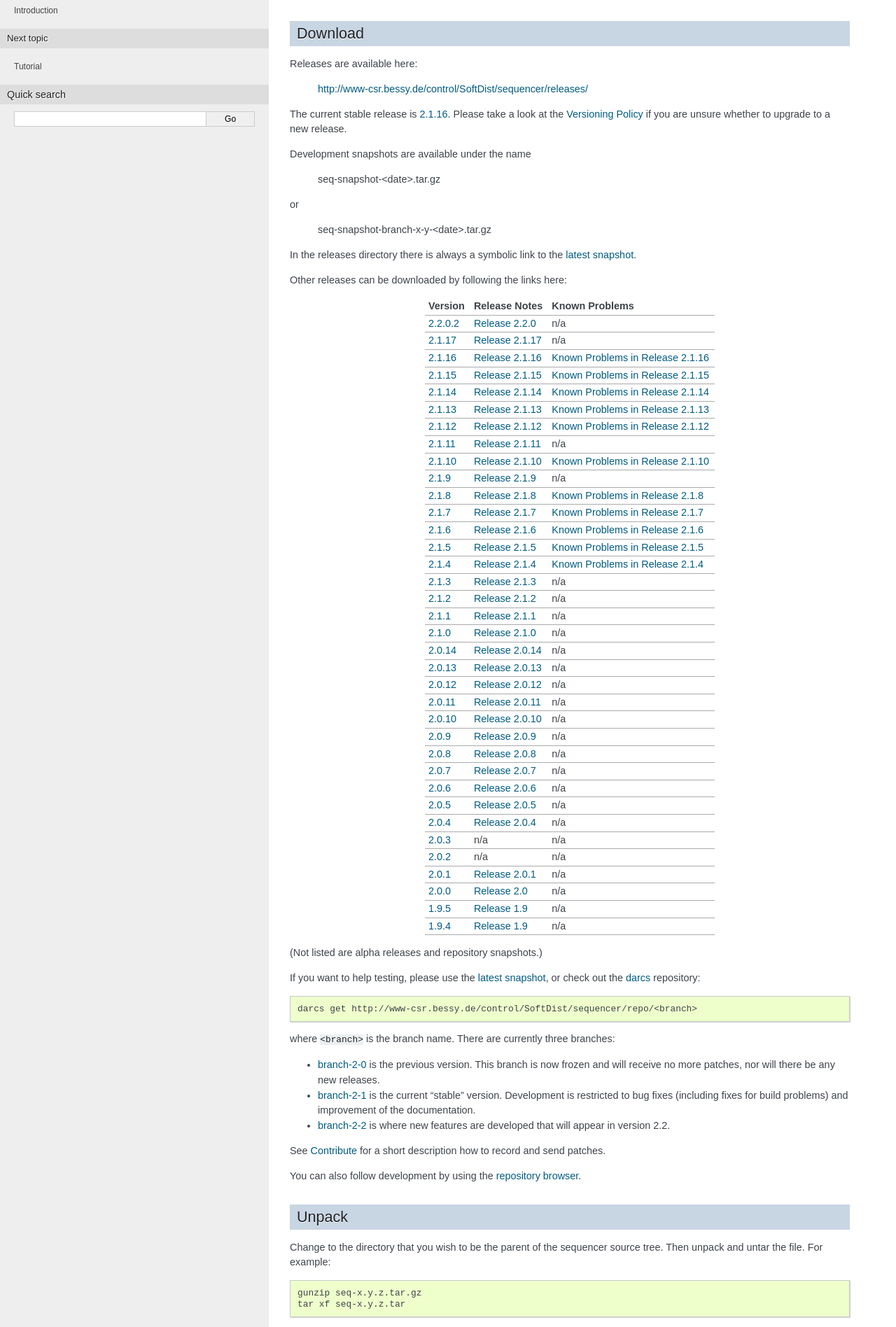
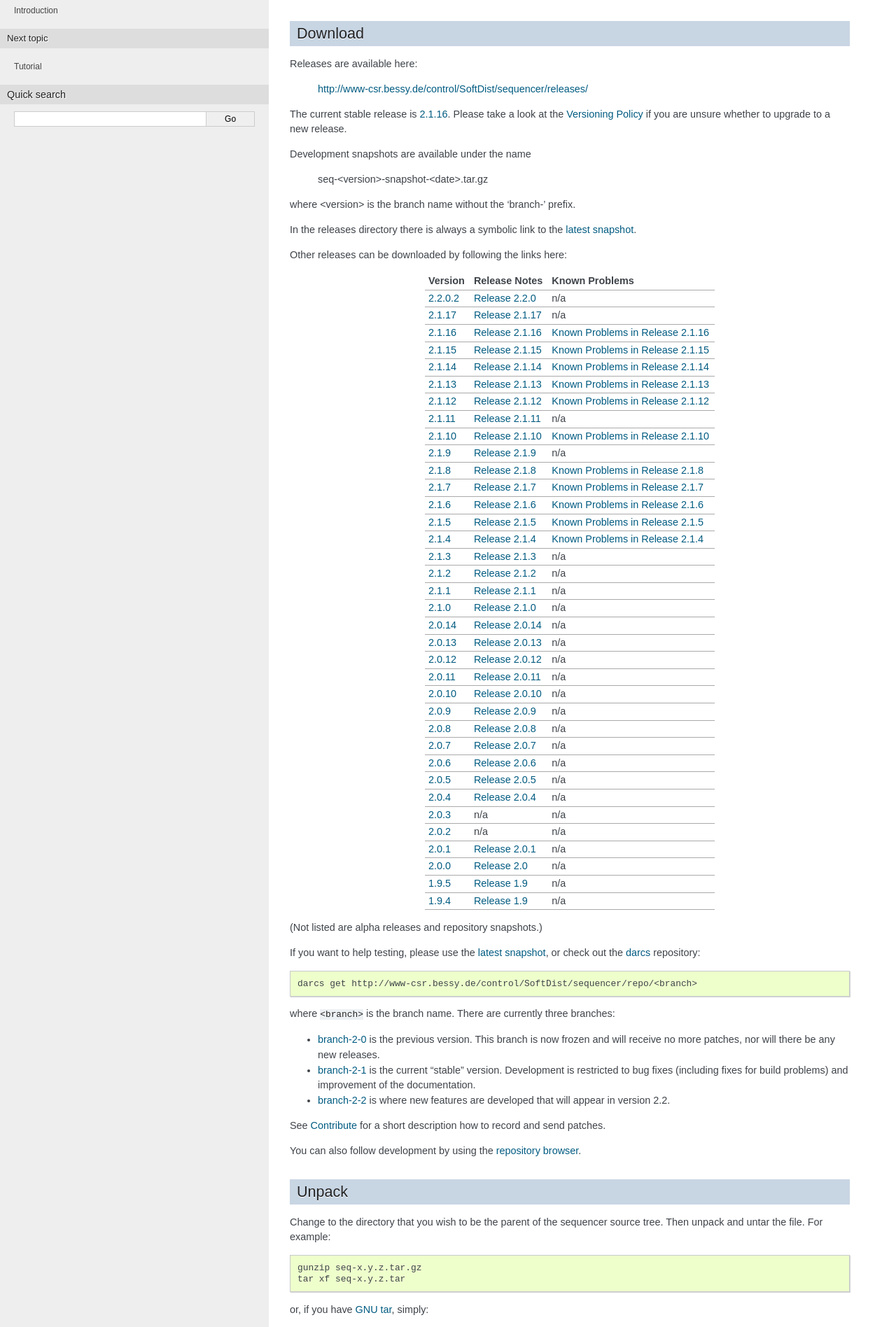
Before and after one commit to jeonghanlee/sequencer-2-2, a Sphinx documentation site: the page built from documentation/Installation.txt, in a window 1280 px wide. Shown: the part 317-2213 px from the top of the page at 70% size. Built offline with Sphinx 7.4.7, drawn with Linux system fonts in a browser that asks for light colours; some of the changed text lies outside the part shown.

Commit message:
docs: fix snapshot names to include branch

```diff
--- a/documentation/Installation.txt
+++ b/documentation/Installation.txt
@@ -35,11 +35,9 @@ a new release.
 
 Development snapshots are available under the name
 
-   seq-snapshot-<date>.tar.gz
+   seq-<version>-snapshot-<date>.tar.gz
 
-or
-
-   seq-snapshot-branch-x-y-<date>.tar.gz
+where <version> is the branch name without the 'branch-' prefix.
 
 In the releases directory there is always a symbolic link to the
 `latest snapshot`_.
@@ -111,7 +109,7 @@ patches.
 
 You can also follow development by using the `repository browser`_.
 
-.. _latest snapshot: http://www-csr.bessy.de/control/SoftDist/sequencer/releases/seq-snapshot-latest.tar.gz
+.. _latest snapshot: http://www-csr.bessy.de/control/SoftDist/sequencer/releases/seq-2-2-snapshot-latest.tar.gz
 .. _2.2.0.2: http://www-csr.bessy.de/control/SoftDist/sequencer/releases/seq-2.2.0.2.tar.gz
 .. _2.2.0: http://www-csr.bessy.de/control/SoftDist/sequencer/releases/seq-2.2.0.tar.gz
 .. _2.1.17: http://www-csr.bessy.de/control/SoftDist/sequencer/releases/seq-2.1.17.tar.gz
```
